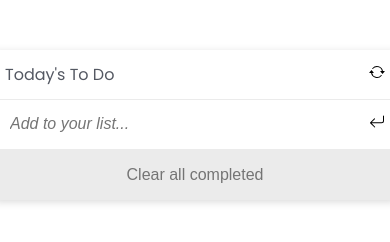
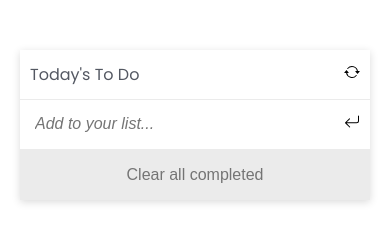
Before and after one commit to manq2010/to-do-list, a website built with webpack: page src/index.html in a window 390 px wide. Built offline with nearby package versions, Linux system fonts and the light colour scheme.

Commit message:
Add mobile version

```diff
--- a/src/style.css
+++ b/src/style.css
@@ -36,7 +36,7 @@ body {
 }
 
 .title-holder {
-  width: 40rem;
+  width: 35rem;
   height: 5rem;
   border-bottom: 1px solid rgba(0, 0, 0, 0.08);
   display: flex;
@@ -45,7 +45,7 @@ body {
 }
 
 .task-input {
-  width: 40rem;
+  width: 35rem;
   min-height: 5rem;
   border-bottom: 1px solid rgba(0, 0, 0, 0.08);
 }
```
Also changed, not shown: dist/main.js.
